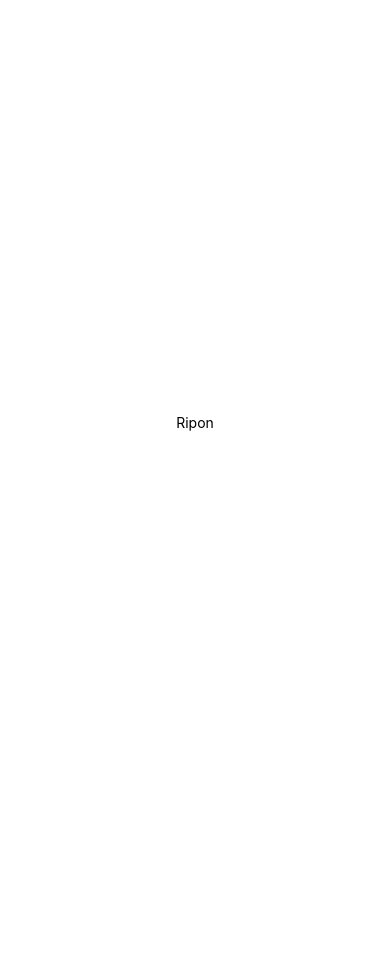
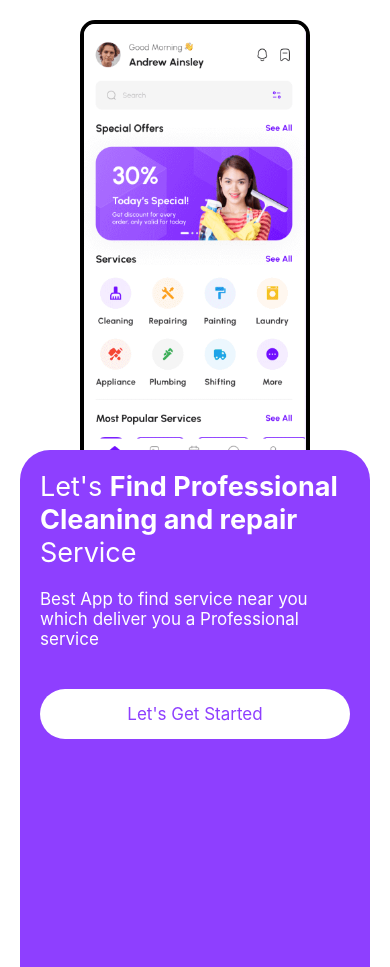
Before and after one commit to rhshuvo44/home-service-app, a React Native app: screen / in a window 390 px wide. Before the commit the page ends 844 px from the top, so only its background shows below. Built offline with nearby package versions, Linux system fonts and the light colour scheme.

Commit message:
login pages

```diff
--- a/App.js
+++ b/App.js
@@ -1,10 +1,10 @@
-import { StatusBar } from "expo-status-bar";
-import { StyleSheet, Text, View } from "react-native";
+import { StatusBar, StyleSheet, View } from "react-native";
+import Login from "./App/Screens/LoginScreen/Login";
 
 export default function App() {
   return (
     <View style={styles.container}>
-      <Text>Ripon</Text>
+      <Login />
       <StatusBar style="auto" />
     </View>
   );
@@ -14,7 +14,6 @@
   container: {
     flex: 1,
     backgroundColor: "#fff",
-    alignItems: "center",
-    justifyContent: "center",
+    padding: 20,
   },
 });
--- /dev/null
+++ b/App/Screens/LoginScreen/Login.jsx
@@ -0,0 +1,75 @@
+import React from "react";
+import {
+  Image,
+  StatusBar,
+  StyleSheet,
+  Text,
+  TouchableOpacity,
+  View,
+} from "react-native";
+import loginImg from "../../../assets/login.png";
+import Colors from "../../Utils/Colors";
+export default function Login() {
+  return (
+    <View style={{ alignItems: "center" }}>
+      <Image source={loginImg} style={styles.loginImage} />
+      <View style={styles.subContainer}>
+        <Text style={{ fontSize: 27, color: Colors.WHITE }}>
+          Let's{" "}
+          <Text style={{ fontWeight: "bold" }}>
+            Find Professional Cleaning and repair
+          </Text>{" "}
+          Service
+        </Text>
+        <Text
+          style={{
+            fontSize: 17,
+            color: Colors.WHITE,
+            alignItems: "center",
+            marginTop: 20,
+          }}
+        >
+          Best App to find service near you which deliver you a Professional
+          service
+        </Text>
+        <TouchableOpacity
+          style={styles.button}
+          onPress={() => console.log("Button Click")}
+        >
+          <Text
+            style={{ textAlign: "center", fontSize: 17, color: Colors.PRIMARY }}
+          >
+            Let's Get Started
+          </Text>
+        </TouchableOpacity>
+      </View>
+    </View>
+  );
+}
+
+const styles = StyleSheet.create({
+  loginImage: {
+    width: 230,
+    height: 450,
+    // marginTop: 70,
+    borderWidth: 4,
+    borderColor: Colors.BLACK,
+    borderRadius: 15,
+  },
+  subContainer: {
+    width: "100%",
+    backgroundColor: Colors.PRIMARY,
+    height: "70%",
+    marginTop: -20,
+    borderTopLeftRadius: 30,
+    borderTopRightRadius: 30,
+    padding: 20,
+  },
+  button: {
+    padding: 15,
+    backgroundColor: Colors.WHITE,
+    borderRadius: 99,
+    textAlign: "center",
+    marginTop: 40,
+  },
+});
--- /dev/null
+++ b/App/Utils/Colors.js
@@ -0,0 +1,5 @@
+export default {
+  BLACK: "#000000",
+  PRIMARY: "#8e3fff",
+  WHITE: "#ffffff",
+};
```
Also changed, not shown: 1 other file (tests, documents, lock files or other folders).
